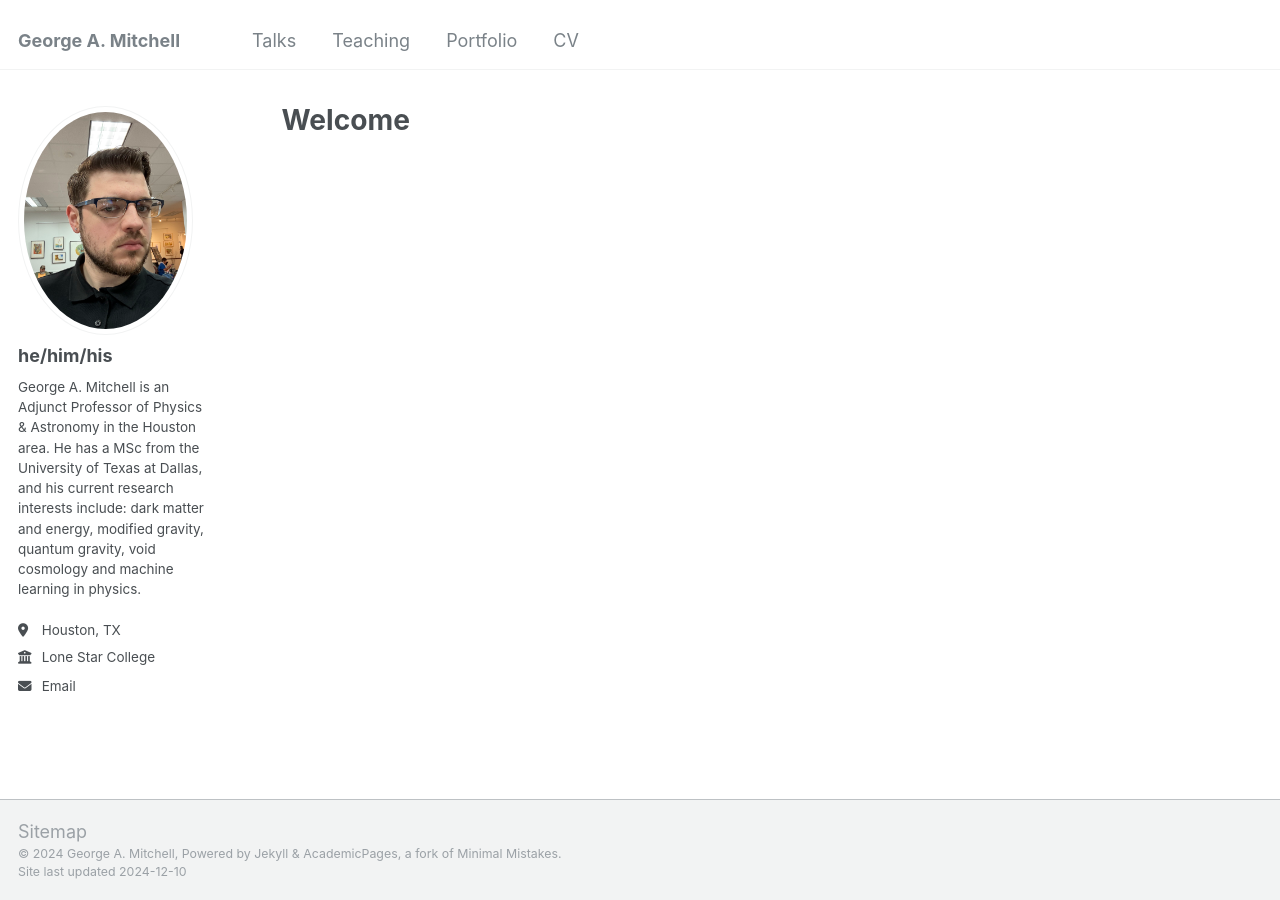
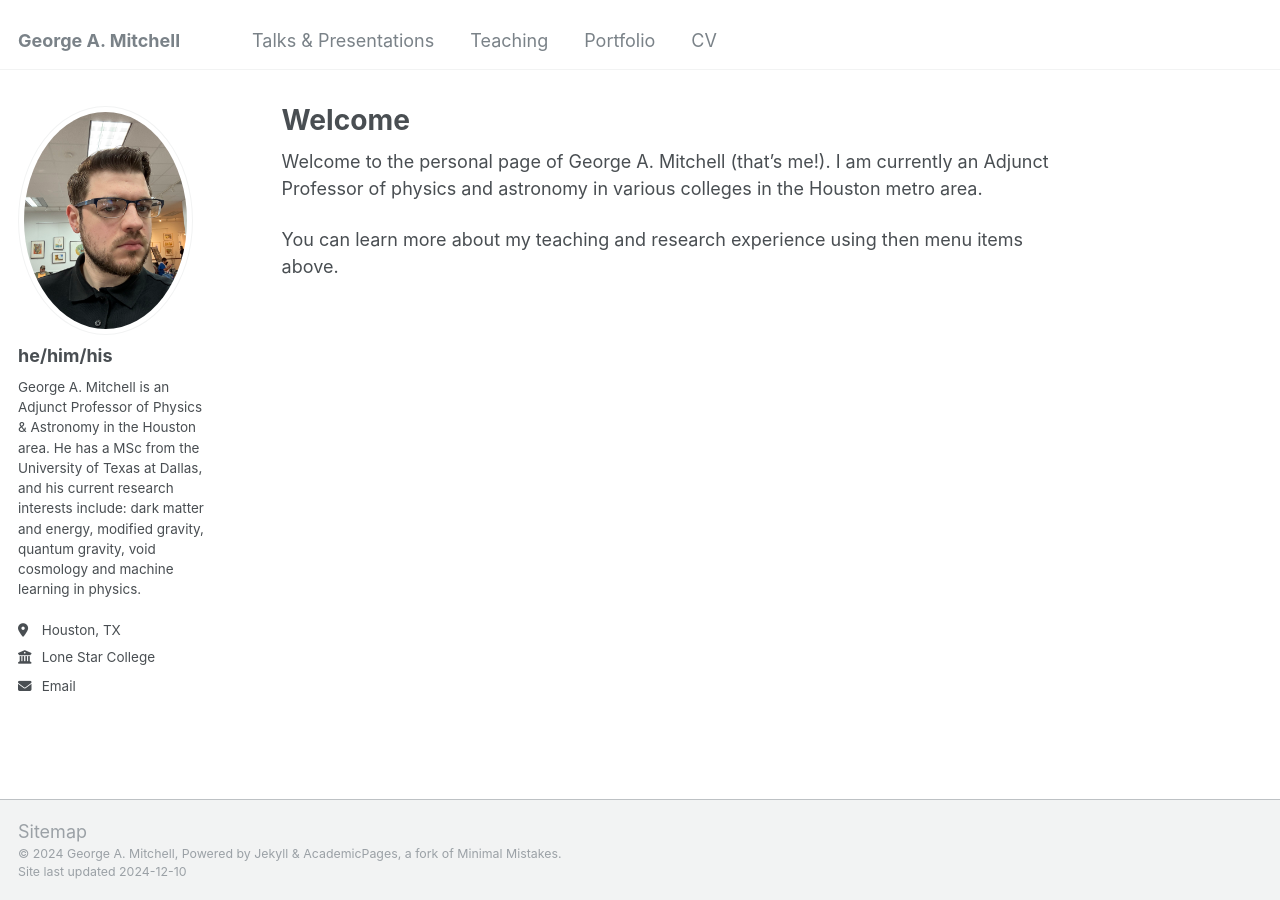
Before and after one commit to ga-mitchell/ga-mitchell.github.io, a Jekyll site: the page built from _pages/about.md, in a window 1280 px wide. Built offline with Jekyll 4.4.1, drawn with Linux system fonts in a browser that asks for light colours.

Commit message:
Update welcome

```diff
--- a/_data/navigation.yml
+++ b/_data/navigation.yml
@@ -8,7 +8,7 @@ main:
   #- title: "Publications"
   #  url: /publications/
 
-  - title: "Talks"
+  - title: "Talks & Presentations"
     url: /talks/
 
   - title: "Teaching"
--- a/_pages/about.md
+++ b/_pages/about.md
@@ -6,3 +6,14 @@ redirect_from:
   - /about/
   - /about.html
 ---
+Welcome to the personal page of George A. Mitchell (that's me!). I am currently an Adjunct Professor of physics and astronomy in various colleges in the Houston metro area.
+
+You can learn more about my teaching and research experience using then  menu items above.
+
+<!-- My professional aspirations can be neatly separated into three areas:
+- Fundamental Research
+- Education
+- Outreach
+
+### My Background
+-->
```
